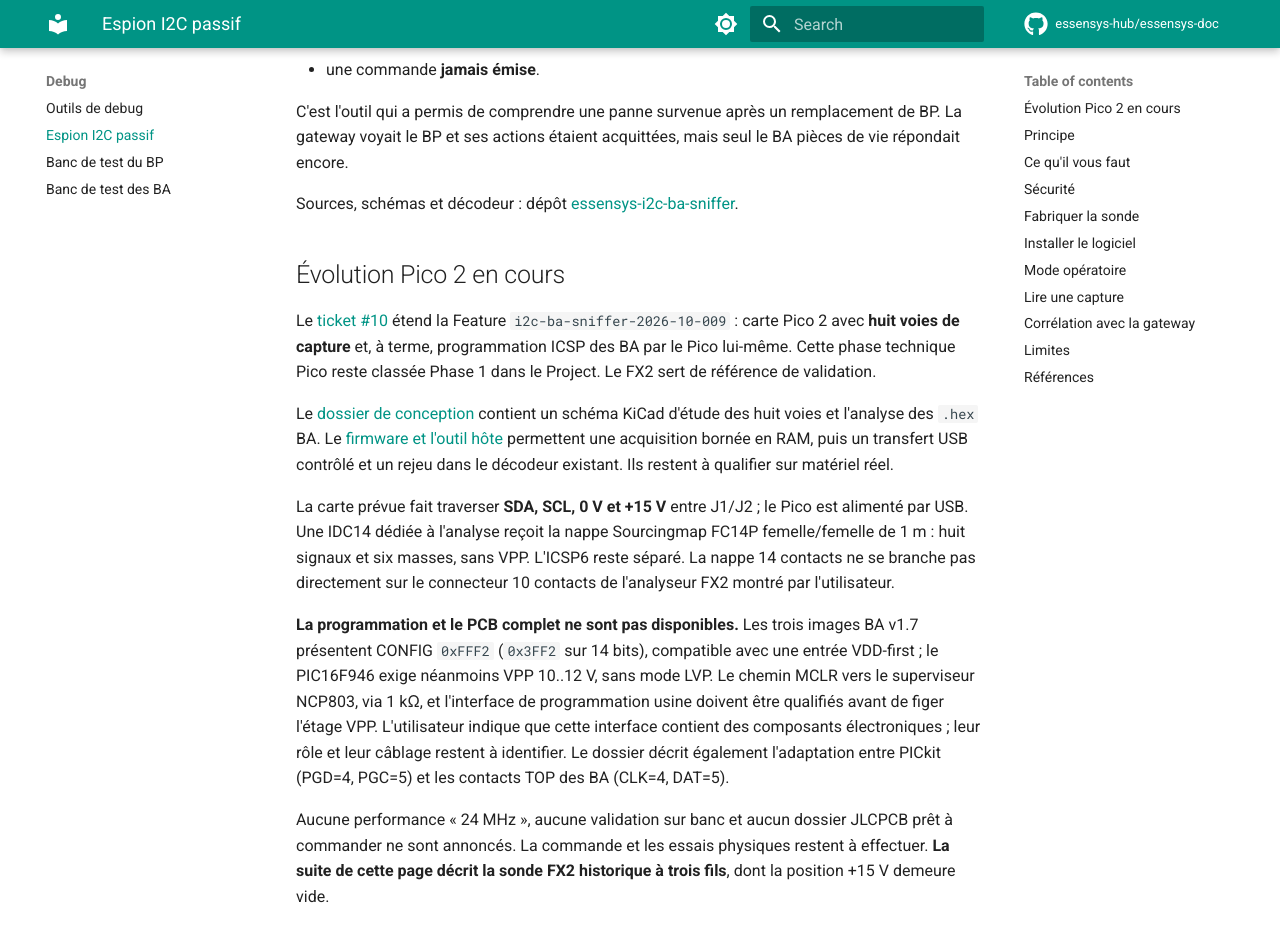
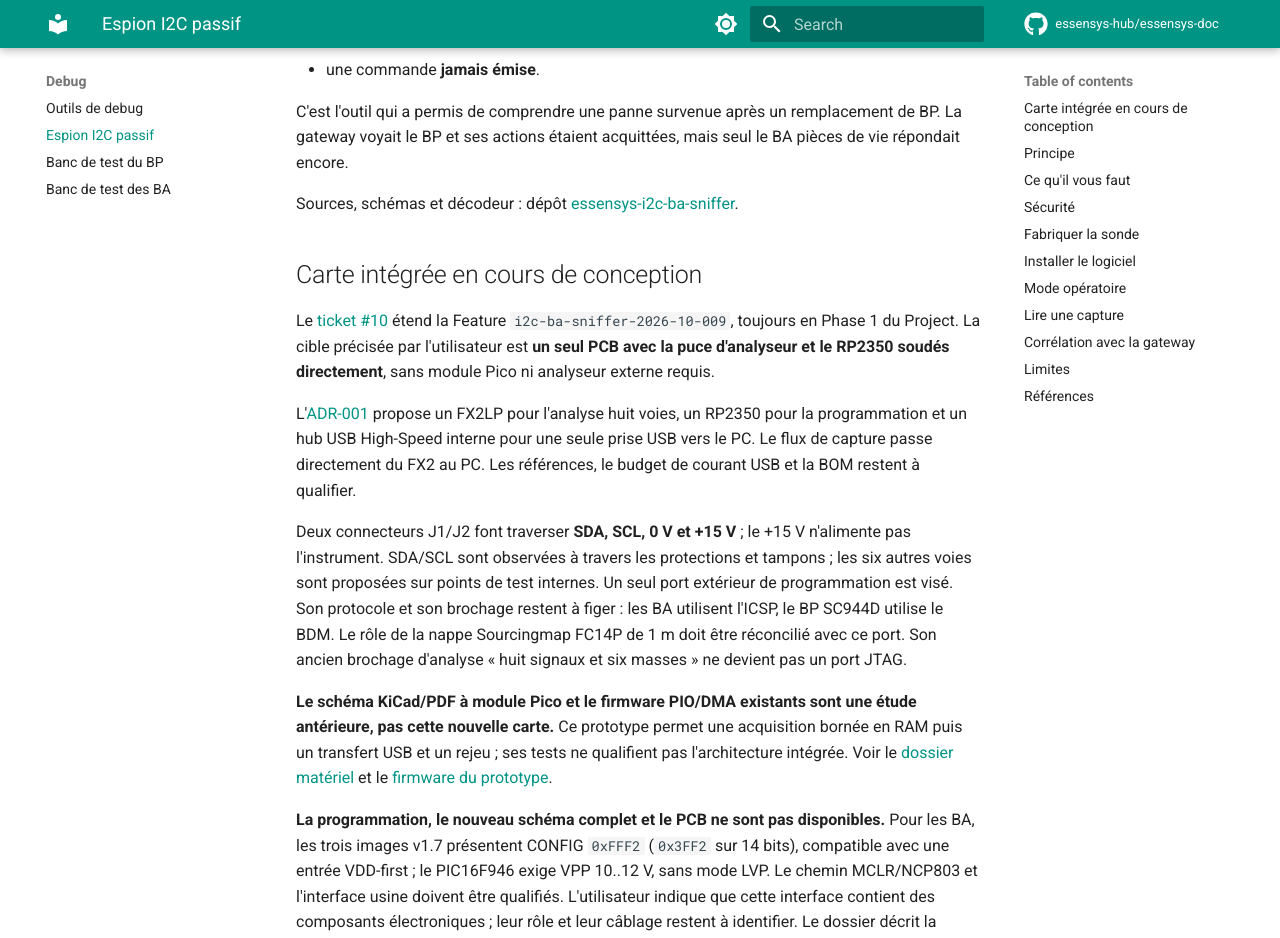
Before and after one commit to essensys-hub/essensys-doc, an MkDocs documentation site: the page built from docs/debug/espion-i2c.md, in a window 1280 px wide and 1400 px high, scrolled down 721 px. Shown: the top 938 px of the window. Built offline with MkDocs 1.6.1 and Material for MkDocs 9.7.7, drawn with Linux system fonts in a browser that asks for light colours; comment, search, counter and statistics services are not loaded; some of the changed text lies outside the part shown.

Commit message:
docs(debug): describe integrated analyzer and RP2350 architecture
Refs essensys-hub/essensys-i2c-ba-sniffer#10

```diff
--- a/docs/debug/espion-i2c.md
+++ b/docs/debug/espion-i2c.md
@@ -22,35 +22,40 @@ C'est l'outil qui a permis de comprendre une panne survenue après un remplaceme
 
 Sources, schémas et décodeur : dépôt [essensys-i2c-ba-sniffer](https://github.com/essensys-hub/essensys-i2c-ba-sniffer).
 
-## Évolution Pico 2 en cours
+## Carte intégrée en cours de conception
 
 Le [ticket #10](https://github.com/essensys-hub/essensys-i2c-ba-sniffer/issues/10)
-étend la Feature `i2c-ba-sniffer-2026-10-009` : carte Pico 2 avec **huit voies de
-capture** et, à terme, programmation ICSP des BA par le Pico lui-même. Cette
-phase technique Pico reste classée Phase 1 dans le Project. Le FX2 sert de
-référence de validation.
+étend la Feature `i2c-ba-sniffer-2026-10-009`, toujours en Phase 1 du Project.
+La cible précisée par l'utilisateur est **un seul PCB avec la puce d'analyseur
+et le RP2350 soudés directement**, sans module Pico ni analyseur externe requis.
 
-Le [dossier de conception](https://github.com/essensys-hub/essensys-i2c-ba-sniffer/tree/feat/pico2-pcb-10/hardware/pico2)
-contient un schéma KiCad d'étude des huit voies et l'analyse des `.hex` BA. Le
-[firmware et l'outil hôte](https://github.com/essensys-hub/essensys-i2c-ba-sniffer/blob/feat/pico2-pcb-10/firmware/README.md)
-permettent une acquisition bornée en RAM, puis un transfert USB contrôlé et un
-rejeu dans le décodeur existant. Ils restent à qualifier sur matériel réel.
+L'[ADR-001](https://github.com/essensys-hub/essensys-i2c-ba-sniffer/blob/feat/pico2-pcb-10/hardware/pico2/ADR-001-carte-integree.md)
+propose un FX2LP pour l'analyse huit voies, un RP2350 pour la programmation et un
+hub USB High-Speed interne pour une seule prise USB vers le PC. Le flux de
+capture passe directement du FX2 au PC. Les références, le budget de courant USB
+et la BOM restent à qualifier.
 
-La carte prévue fait traverser **SDA, SCL, 0 V et +15 V** entre J1/J2 ; le Pico
-est alimenté par USB. Une IDC14 dédiée à l'analyse reçoit la nappe Sourcingmap
-FC14P femelle/femelle de 1 m : huit signaux et six masses, sans VPP. L'ICSP6 reste
-séparé. La nappe 14 contacts ne se branche pas directement sur le connecteur
-10 contacts de l'analyseur FX2 montré par l'utilisateur.
+Deux connecteurs J1/J2 font traverser **SDA, SCL, 0 V et +15 V** ; le +15 V
+n'alimente pas l'instrument. SDA/SCL sont observées à travers les protections et
+tampons ; les six autres voies sont proposées sur points de test internes. Un
+seul port extérieur de programmation est visé. Son protocole et son brochage
+restent à figer : les BA utilisent l'ICSP, le BP SC944D utilise le BDM. Le rôle de
+la nappe Sourcingmap FC14P de 1 m doit être réconcilié avec ce port. Son ancien
+brochage d'analyse « huit signaux et six masses » ne devient pas un port JTAG.
 
-**La programmation et le PCB complet ne sont pas disponibles.** Les trois
-images BA v1.7 présentent CONFIG `0xFFF2` (`0x3FF2` sur 14 bits), compatible avec
-une entrée VDD-first ; le PIC16F946 exige néanmoins VPP 10..12 V, sans mode LVP.
-Le chemin MCLR vers le superviseur NCP803, via 1 kΩ, et l'interface de
-programmation usine doivent être qualifiés avant de figer l'étage VPP.
+**Le schéma KiCad/PDF à module Pico et le firmware PIO/DMA existants sont une
+étude antérieure, pas cette nouvelle carte.** Ce prototype permet une acquisition
+bornée en RAM puis un transfert USB et un rejeu ; ses tests ne qualifient pas
+l'architecture intégrée. Voir le [dossier matériel](https://github.com/essensys-hub/essensys-i2c-ba-sniffer/tree/feat/pico2-pcb-10/hardware/pico2)
+et le [firmware du prototype](https://github.com/essensys-hub/essensys-i2c-ba-sniffer/blob/feat/pico2-pcb-10/firmware/README.md).
+
+**La programmation, le nouveau schéma complet et le PCB ne sont pas disponibles.**
+Pour les BA, les trois images v1.7 présentent CONFIG `0xFFF2` (`0x3FF2` sur
+14 bits), compatible avec une entrée VDD-first ; le PIC16F946 exige VPP 10..12 V,
+sans mode LVP. Le chemin MCLR/NCP803 et l'interface usine doivent être qualifiés.
 L'utilisateur indique que cette interface contient des composants électroniques ;
-leur rôle et leur câblage restent à identifier.
-Le dossier décrit également l'adaptation entre PICkit (PGD=4, PGC=5) et les
-contacts TOP des BA (CLK=4, DAT=5).
+leur rôle et leur câblage restent à identifier. Le dossier décrit la différence
+entre PICkit (PGD=4, PGC=5) et les contacts TOP des BA (CLK=4, DAT=5).
 
 Aucune performance « 24 MHz », aucune validation sur banc et aucun dossier
 JLCPCB prêt à commander ne sont annoncés. La commande et les essais physiques
```
